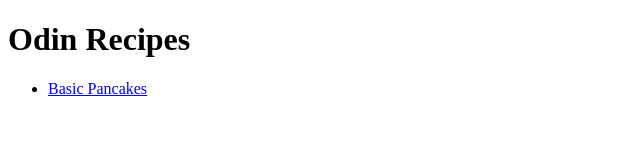
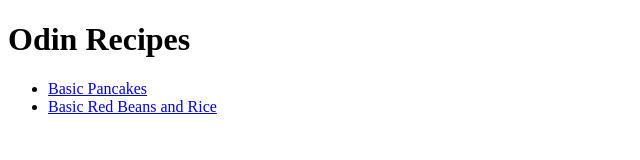
Before and after one commit to bpricem/odin-recipes, a plain HTML site: page index.html in a window 1280 px wide. Shown: the whole page, without its empty margins (0-640 px from the left). Drawn offline with Linux system fonts and the light colour scheme.

Commit message:
Add beans page to homepage for real.

```diff
--- a/index.html
+++ b/index.html
@@ -8,6 +8,7 @@
     <h1>Odin Recipes</h1>
     <ul>
       <li><a href="./recipes/pancakes.html">Basic Pancakes</a></li>
+      <li><a href="./recipes/redbeans.html">Basic Red Beans and Rice</a></li>
     </ul>
   </body>
 </html>
```
